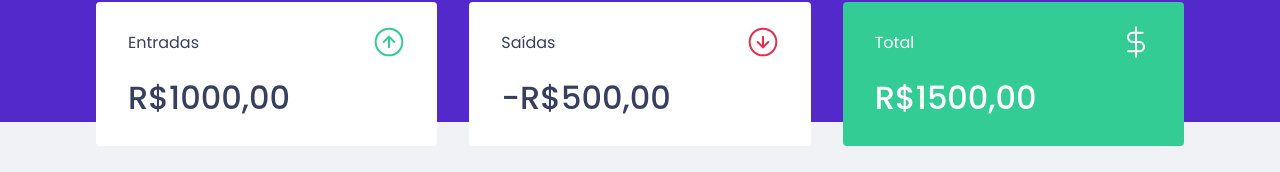
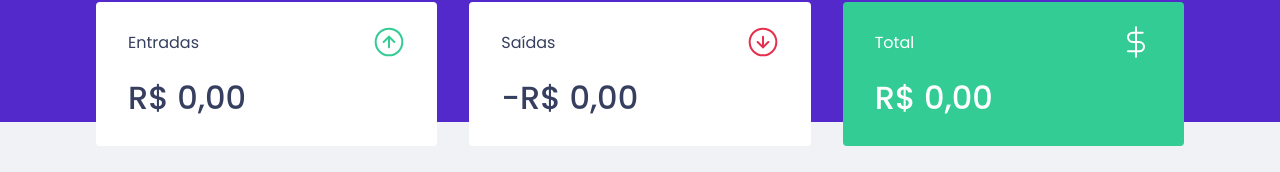
Before and after one commit to arthurmarconcini/dtmoney, a React (Create React App) app: page / in a window 1280 px wide. Shown: the part 150-322 px from the top of the page. Built offline with nearby package versions, Linux system fonts and the light colour scheme; no server answers; what miragejs would draw is missing.

Commit message:
feat: create new Transaction & summary display

```diff
--- a/src/TransactionsContext.tsx
+++ b/src/TransactionsContext.tsx
@@ -25,7 +25,7 @@
 
 interface TransactionsContextData {
   transactions: Transaction[]
-  createTransaction: (transaction: TransactionInput) => void
+  createTransaction: (transaction: TransactionInput) => Promise<void>
 }
 
 export const TransactionsContext = createContext<TransactionsContextData>(
@@ -41,8 +41,14 @@
       .then(response => setTransactions(response.data.transactions))
   }, [])
 
-  function createTransaction(transaction: TransactionInput) {
-    api.post('/transactions', transaction)
+  async function createTransaction(transactionInput: TransactionInput) {
+    const response = await api.post('/transactions', {
+      ...transactionInput,
+      createdAt: new Date()
+    })
+    const { transaction } = response.data
+
+    setTransactions([...transactions, transaction])
   }
 
   return (
--- a/src/components/NewTransactionModal/index.tsx
+++ b/src/components/NewTransactionModal/index.tsx
@@ -25,15 +25,17 @@
   const [category, setCategory] = useState('')
   const [type, setType] = useState('deposit')
 
-  function handleCreateNewTransaction(event: FormEvent) {
+  async function handleCreateNewTransaction(event: FormEvent) {
     event.preventDefault()
 
-    createTransaction({
+    await createTransaction({
       title,
       amount,
       category,
       type
     })
+
+    onRequestClose()
   }
 
   return (
--- a/src/components/Summary/index.tsx
+++ b/src/components/Summary/index.tsx
@@ -9,6 +9,33 @@
 export function Summary() {
   const { transactions } = useContext(TransactionsContext)
 
+  // const totalDeposits = transactions.reduce((acc, transaction) => {
+  //   if (transaction.type === 'deposit') {
+  //     return acc + transaction.amount
+  //   }
+
+  //   return acc
+  // }, 0)
+
+  const summary = transactions.reduce(
+    (acc, transaction) => {
+      if (transaction.type === 'deposit') {
+        acc.deposits += transaction.amount
+        acc.total += transaction.amount
+      } else {
+        acc.withdraws += transaction.amount
+        acc.total -= transaction.amount
+      }
+
+      return acc
+    },
+    {
+      deposits: 0,
+      withdraws: 0,
+      total: 0
+    }
+  )
+
   return (
     <Container>
       <div>
@@ -16,21 +43,37 @@
           <p>Entradas</p>
           <img src={incomeImg} alt="Entradas" />
         </header>
-        <strong>R$1000,00</strong>
+        <strong>
+          {new Intl.NumberFormat('pt-BR', {
+            style: 'currency',
+            currency: 'BRL'
+          }).format(summary.deposits)}
+        </strong>
       </div>
       <div>
         <header>
           <p>Saídas</p>
           <img src={outcomeImg} alt="Saídas" />
         </header>
-        <strong>-R$500,00</strong>
+        <strong>
+          -
+          {new Intl.NumberFormat('pt-BR', {
+            style: 'currency',
+            currency: 'BRL'
+          }).format(summary.withdraws)}
+        </strong>
       </div>
       <div className="highlight-background">
         <header>
           <p>Total</p>
           <img src={totalImg} alt="Total" />
         </header>
-        <strong>R$1500,00</strong>
+        <strong>
+          {new Intl.NumberFormat('pt-BR', {
+            style: 'currency',
+            currency: 'BRL'
+          }).format(summary.total)}
+        </strong>
       </div>
     </Container>
   )
```
